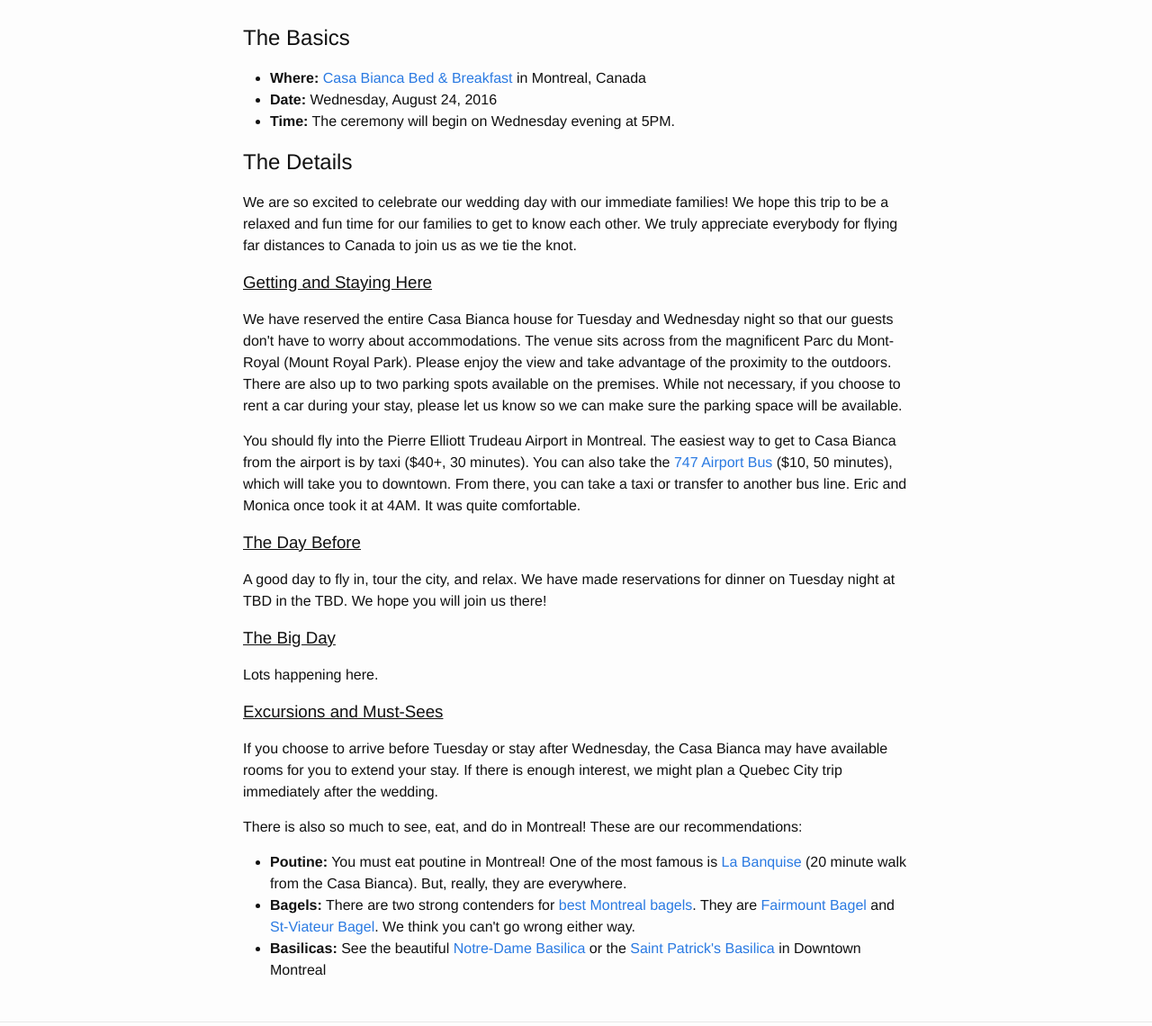
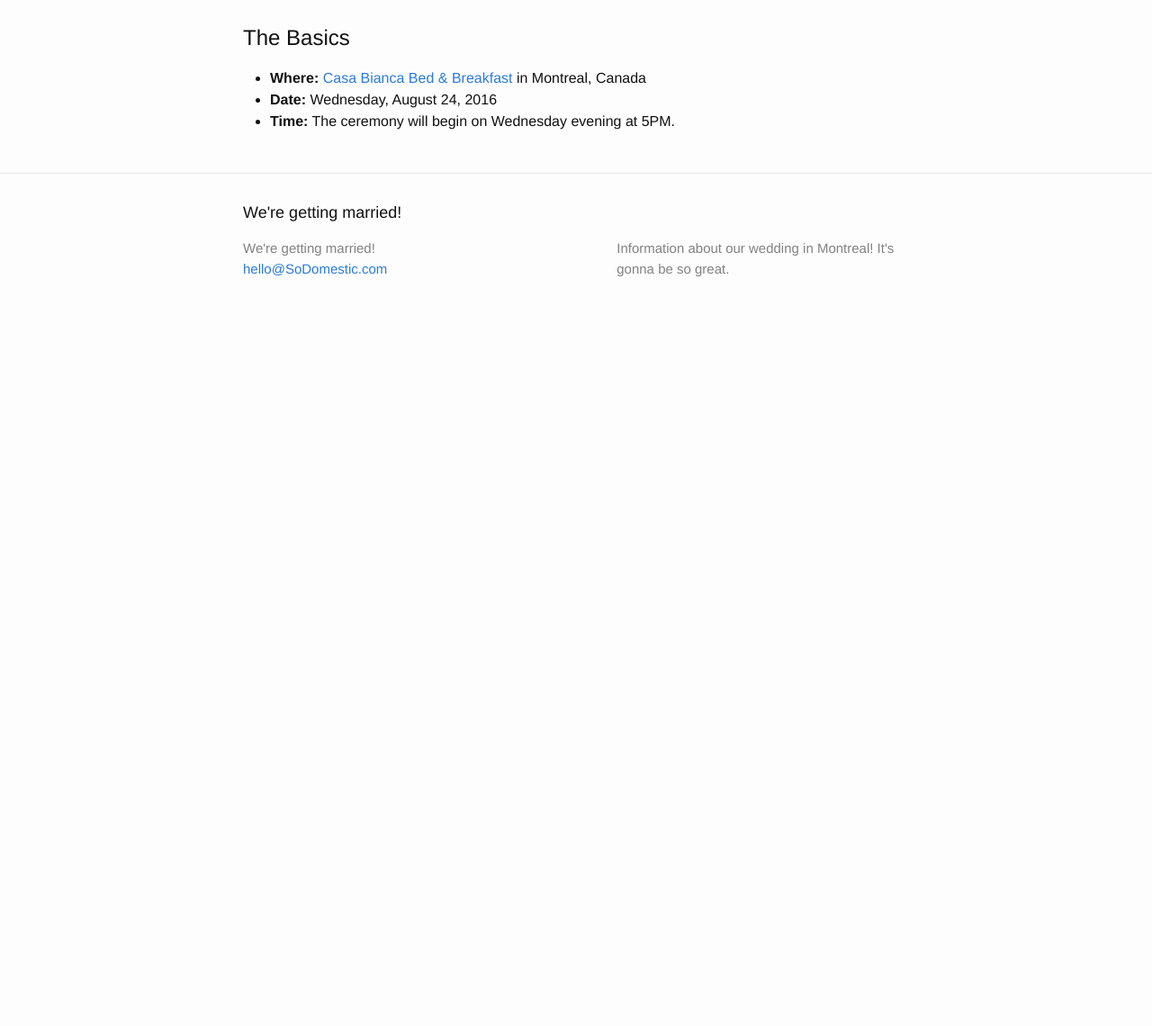
Before and after one commit to monicaaa/SoDomestic, a Jekyll site: the page built from index.html, in a window 1280 px wide and 1400 px high, scrolled down 295 px. Shown: the part 260-1400 px from the top of the window at 90% size. Built offline with Jekyll 4.4.1, drawn with Linux system fonts in a browser that asks for light colours; after the commit the page ends 925 px from its top, so only the background shows below that.

Commit message:
Added new details page

```diff
--- a/index.html
+++ b/index.html
@@ -16,27 +16,5 @@
 <li><span>Time:</span> The ceremony will begin on Wednesday evening at 5PM. </li>
 </ul>
 
-<h2> The Details </h2>
-<p>We are so excited to celebrate our wedding day with our immediate families! We hope this trip to be a relaxed and fun time for our families to get to know each other. We truly appreciate everybody for flying far distances to Canada to join us as we tie the knot.</p>
 
-<h3> Getting and Staying Here</h3>
-<p>We have reserved the entire Casa Bianca house for Tuesday and Wednesday night so that our guests don't have to worry about accommodations. The venue sits across from the magnificent Parc du Mont-Royal (Mount Royal Park). Please enjoy the view and take advantage of the proximity to the outdoors. There are also up to two parking spots available on the premises. While not necessary, if you choose to rent a car during your stay, please let us know so we can make sure the parking space will be available. </p>
-<p> You should fly into the Pierre Elliott Trudeau Airport in Montreal. The easiest way to get to Casa Bianca from the airport is by taxi ($40+, 30 minutes). You can also take the <a target="_blank" href="http://www.stm.info/en/info/networks/bus/shuttle/more-about-747-aeroport-p-e-trudeau-centre-ville-shuttle"> 747 Airport Bus </a>($10, 50 minutes), which will take you to downtown. From there, you can take a taxi or transfer to another bus line. Eric and Monica once took it at 4AM. It was quite comfortable.</p>
-
-<h3> The Day Before </h3>
-<p> A good day to fly in, tour the city, and relax. We have made reservations for dinner on Tuesday night at TBD in the TBD. We hope you will join us there! </p>
-
-<h3> The Big Day </h3>
-<p> Lots happening here. </p>
-
-<h3> Excursions and Must-Sees </h3>
-<p> If you choose to arrive before Tuesday or stay after Wednesday, the Casa Bianca may have available rooms for you to extend your stay. If there is enough interest, we might plan a Quebec City trip immediately after the wedding.</p>
-
-<p> There is also so much to see, eat, and do in Montreal! These are our recommendations:
-<ul>
-<li><span>Poutine:</span> You must eat poutine in Montreal! One of the most famous is <a target="_blank" href="http://labanquise.com/">La Banquise</a> (20 minute walk from the Casa Bianca). But, really, they are everywhere.
-<li><span>Bagels:</span> There are two strong contenders for <a target="_blank" href="http://www.seriouseats.com/2009/11/what-are-montreal-bagels-the-best-fairmount-vs-st-viateur-rivalry-canada.html">best Montreal bagels</a>. They are <a target="_blank" href="http://www.fairmountbagel.com/">Fairmount Bagel</a> and <a target="_blank" href="http://www.stviateurbagel.com/">St-Viateur Bagel</a>. We think you can't go wrong either way.
-<li><span>Basilicas:</span> See the beautiful <a target="_blank" href="http://www.basiliquenotredame.ca/en/">Notre-Dame Basilica</a> or the <a target="_blank" href="http://www.stpatricksmtl.ca/">Saint Patrick's Basilica</a> in Downtown Montreal
-
-</ul>
 </div>
```
Also changed, not shown: about.md (deleted, +0 -15 lines), details.md (added, +27 -0 lines).
